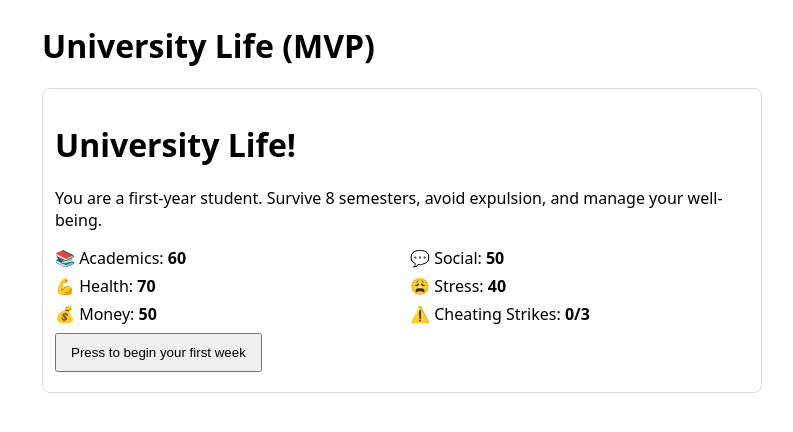
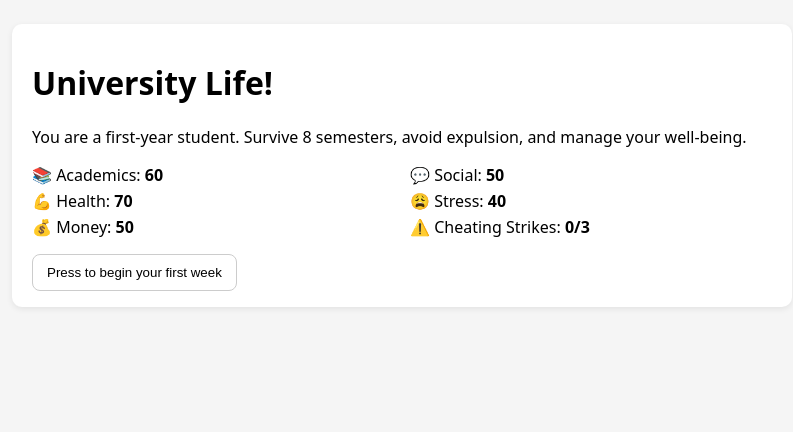
Before and after one commit to velamons/uni-game-draft, a plain HTML site: page index.html in a window 1280 px wide. Shown: the whole page, without its empty margins (238-1031 px from the left). Drawn offline with Linux system fonts and the light colour scheme.

Commit message:
Update index.html

```diff
--- a/index.html
+++ b/index.html
@@ -1,19 +1,34 @@
-<!-- index.html -->
 <!doctype html>
 <html>
 <head>
   <meta charset="utf-8" />
-  <meta name="viewport" content="width=device-width, initial-scale=1" />
-  <title>Uni Life MVP</title>
+  <title>University Life</title>
   <style>
-    body { font-family: system-ui, sans-serif; max-width: 720px; margin: 24px auto; }
-    .stats { display: grid; grid-template-columns: repeat(2,1fr); gap: 6px 16px; }
-    button { margin: 8px 0; padding: 10px 14px; cursor: pointer; }
-    .card { border: 1px solid #ddd; padding: 12px; border-radius: 8px; margin: 12px 0; }
+    body { font-family: system-ui, sans-serif; background:#f5f5f5; }
+    #game { max-width: 780px; margin: 24px auto; padding: 0 12px; }
+    .card {
+      background:#fff;
+      padding:16px 20px;
+      border-radius:10px;
+      box-shadow:0 2px 6px rgba(0,0,0,0.08);
+      margin-bottom:16px;
+    }
+    .stats { display:grid; grid-template-columns: repeat(2, minmax(0,1fr)); gap:4px 16px; margin:8px 0; }
+    .banner { margin:8px 0; font-style:italic; }
+    .log { margin-top:8px; font-size:0.95rem; }
+    button {
+      margin-top:8px;
+      padding:10px 14px;
+      border-radius:8px;
+      border:1px solid #ccc;
+      cursor:pointer;
+      background:#fff;
+    }
+    button:hover { background:#eee; }
+    .choice-btn { display:block; width:100%; text-align:left; }
   </style>
 </head>
 <body>
-  <h1>University Life (MVP)</h1>
   <div id="game"></div>
   <script src="game.js"></script>
 </body>
```
